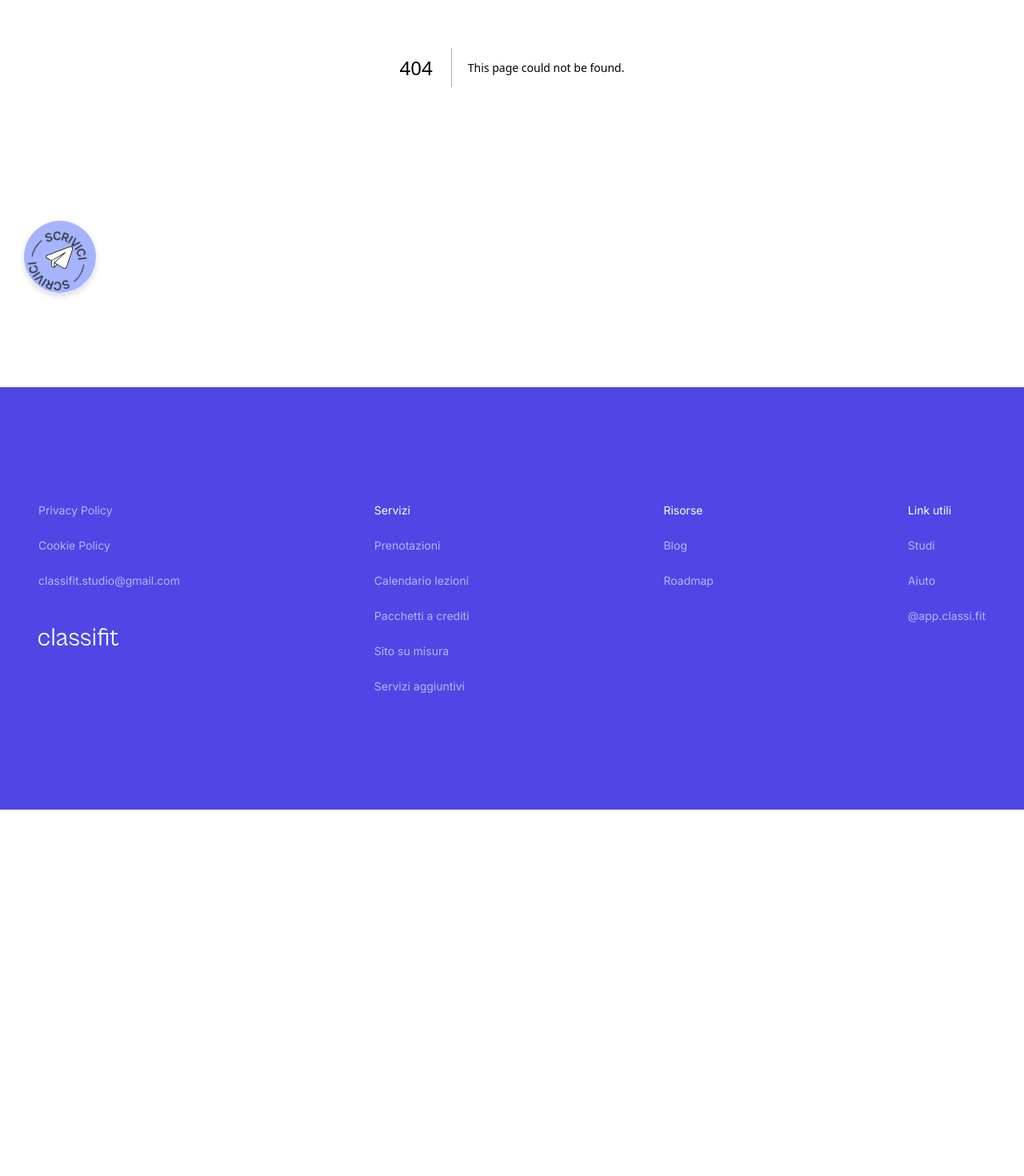
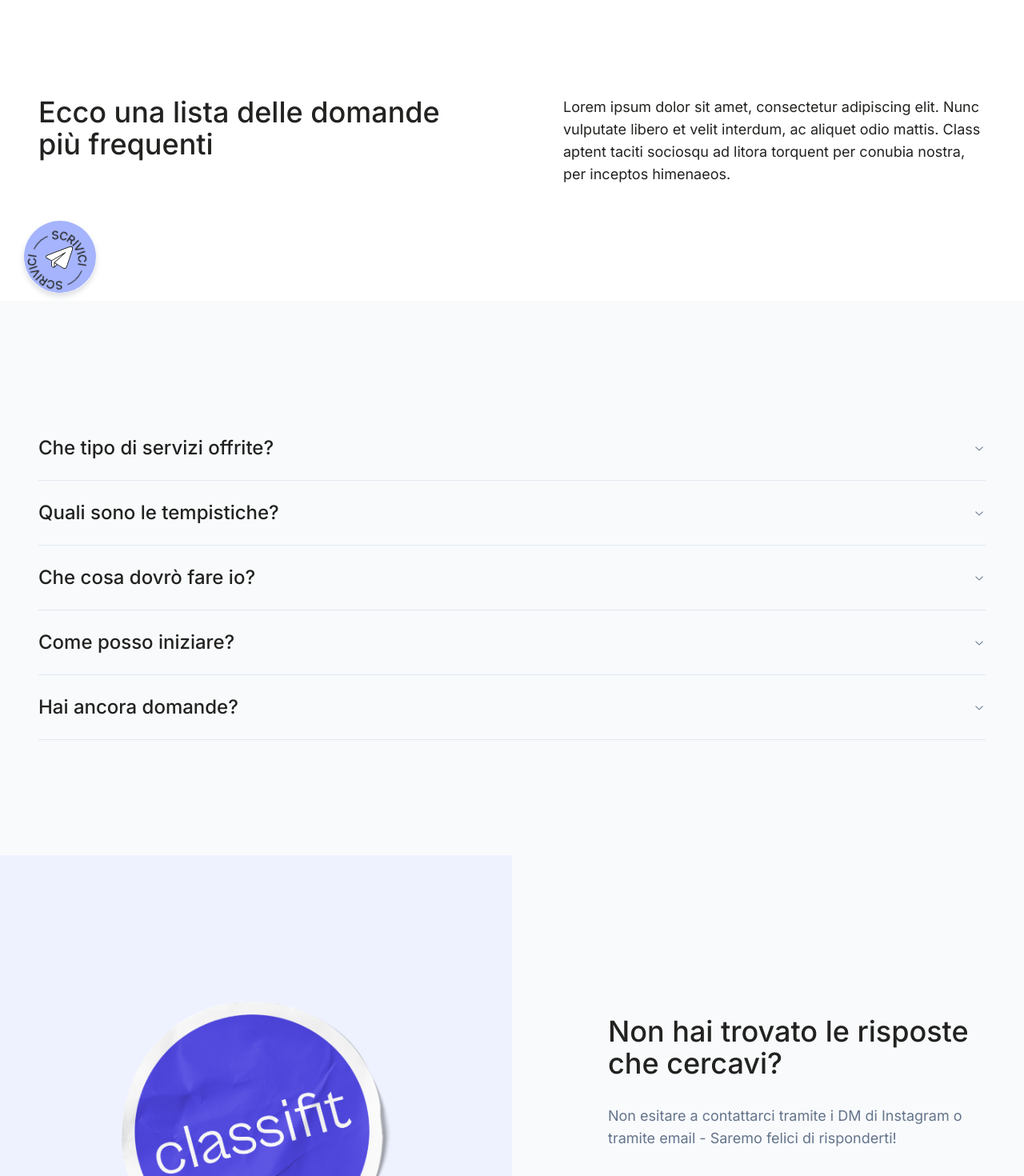
Before and after one commit to classifit/classifit-website, a Next.js app: page /aiuto in a window 1280 px wide. Before the commit this address had no page. Shown: the part 400-1870 px from the top of the page at 80% size. Before the commit the page ends 1412 px from the top, so only its background shows below. Built offline with nearby package versions, Linux system fonts and the light colour scheme.

Commit message:
help page

```diff
--- /dev/null
+++ b/app/aiuto/page.tsx
@@ -0,0 +1,73 @@
+import About from "@/components/sections/about";
+import PageTitle from "@/components/sections/page-title";
+import Paragraph from "@/components/sections/paragraph";
+import {
+  Accordion,
+  AccordionContent,
+  AccordionItem,
+  AccordionTrigger,
+} from "@/components/ui/accordion";
+
+export default function Help() {
+  return (
+    <>
+      <PageTitle
+        subtitle="Aiuto"
+        title="Esplora le risposte che ti servono oppure contattaci"
+      />
+      <Paragraph
+        cta={false}
+        subtitle={false}
+        title="Ecco una lista delle domande più frequenti"
+        body="Lorem ipsum dolor sit amet, consectetur adipiscing elit. Nunc vulputate libero et velit interdum, ac aliquet odio mattis. Class aptent taciti sociosqu ad litora torquent per conubia nostra, per inceptos himenaeos."
+      />
+      <div className="bg-card text-card-foreground">
+        <section>
+          <Accordion type="single" collapsible>
+            <AccordionItem value="item-1">
+              <AccordionTrigger>Che tipo di servizi offrite?</AccordionTrigger>
+              <AccordionContent>
+                Offri ai tuoi clienti la possibilità di prenotarsi alle lezioni
+                in completa autonomia attraverso un intuitivo e semplice sistema
+                di prenotazione.
+              </AccordionContent>
+            </AccordionItem>
+            <AccordionItem value="item-2">
+              <AccordionTrigger>Quali sono le tempistiche?</AccordionTrigger>
+              <AccordionContent>
+                Pianifica le lezioni in programma nel tuo calendario personale
+                per garantire una giornata senza intoppi e massimizzare i tuoi
+                guadagni.
+              </AccordionContent>
+            </AccordionItem>
+            <AccordionItem value="item-3">
+              <AccordionTrigger>Che cosa dovrò fare io?</AccordionTrigger>
+              <AccordionContent>
+                Monitora con facilità tutti i pacchetti acquistati e tieni
+                traccia del saldo residuo di crediti e della data di scadenza
+                per ciascun cliente.
+              </AccordionContent>
+            </AccordionItem>
+            <AccordionItem value="item-4">
+              <AccordionTrigger>Come posso iniziare?</AccordionTrigger>
+              <AccordionContent>
+                Potenzia la tua presenza online e distingui il tuo marchio con
+                un sito web bello e funzionale, su misura per l&apos;identità
+                del tuo studio.
+              </AccordionContent>
+            </AccordionItem>
+            <AccordionItem value="item-5">
+              <AccordionTrigger>Hai ancora domande?</AccordionTrigger>
+              <AccordionContent>
+                Branding, Graphic Design, Social Media Marketing, materiali
+                promozionali: creiamo insieme tutto il necessario per il
+                successo del tuo studio.
+              </AccordionContent>
+            </AccordionItem>
+          </Accordion>
+        </section>
+      </div>
+      <About title="Non hai trovato le risposte che cercavi?" body="Non esitare a contattarci tramite i DM di Instagram o tramite email - Saremo felici di risponderti!"/>
+    </>
+  );
+}
--- a/app/page.tsx
+++ b/app/page.tsx
@@ -1,17 +1,25 @@
-import About from '@/components/sections/about'
-import Feature from '@/components/sections/feature'
-import Hero from '@/components/sections/hero'
-import Packages from '@/components/sections/packages'
-import Portfolio from '@/components/sections/portfolio'
+import About from "@/components/sections/about";
+import Feature from "@/components/sections/feature";
+import Hero from "@/components/sections/hero";
+import Packages from "@/components/sections/packages";
+import Portfolio from "@/components/sections/portfolio";
 
 export default function Home() {
   return (
     <>
-    <Hero />
-    <Feature />
-    <Packages />
-    <Portfolio cta={true} />
-    <About />
+      <Hero />
+      <Feature />
+      <Packages />
+      <Portfolio cta={true} />
+      <About
+        title="È un piacere conoscerti"
+        body="Siamo Federico e Chiara. Uno sviluppatore e una designer di Brescia
+            che si incontrano e - quasi inevitabilmente - decidono di creare
+            qualcosa insieme. Forti della nostra esperienza lavorativa nel
+            settore, il nostro obiettivo principale è portare valore,
+            competenza, qualità e semplicità in ogni studio con cui abbiamo
+            l’onore di collaborare."
+      />
     </>
-  )
+  );
 }
--- a/components/sections/about.tsx
+++ b/components/sections/about.tsx
@@ -1,7 +1,12 @@
 import Image from "next/image";
 import { Button } from "../ui/button";
 
-export default function About() {
+type Props = {
+  title: string
+  body: string
+}
+
+export default function About(props: Props) {
   return (
     <div className="bg-card text-dark relative">
       <div className="flex max-w-[1280px] px-12 py-[200px] mx-auto gap-60">
@@ -16,15 +21,10 @@ export default function About() {
           </div>
         </div>
         <div className="w-1/2">
-          <h1 className="font-medium">È un piacere conoscerti</h1>
+          <h1 className="font-medium">{props.title}</h1>
           <div className="py-4" />
           <p className="text-muted-foreground">
-            Siamo Federico e Chiara. Uno sviluppatore e una designer di Brescia
-            che si incontrano e - quasi inevitabilmente - decidono di creare
-            qualcosa insieme. Forti della nostra esperienza lavorativa nel
-            settore, il nostro obiettivo principale è portare valore,
-            competenza, qualità e semplicità in ogni studio con cui abbiamo
-            l’onore di collaborare.
+            {props.body}
           </p>
           <div className="py-10" />
           <Button variant="link" size="zero" className="block">
--- a/components/sections/paragraph.tsx
+++ b/components/sections/paragraph.tsx
@@ -14,7 +14,7 @@ export default function Paragraph(props: Props) {
   return (
     <div className="bg-light text-light-foreground">
       <section>
-        <div className="flex justify-between gap-48">
+        <div className="flex justify-between gap-32">
           <div className="flex flex-col gap-4 w-1/2">
             {props.subtitle && (
               <div className="uppercase text-muted-foreground text-sm">
```
